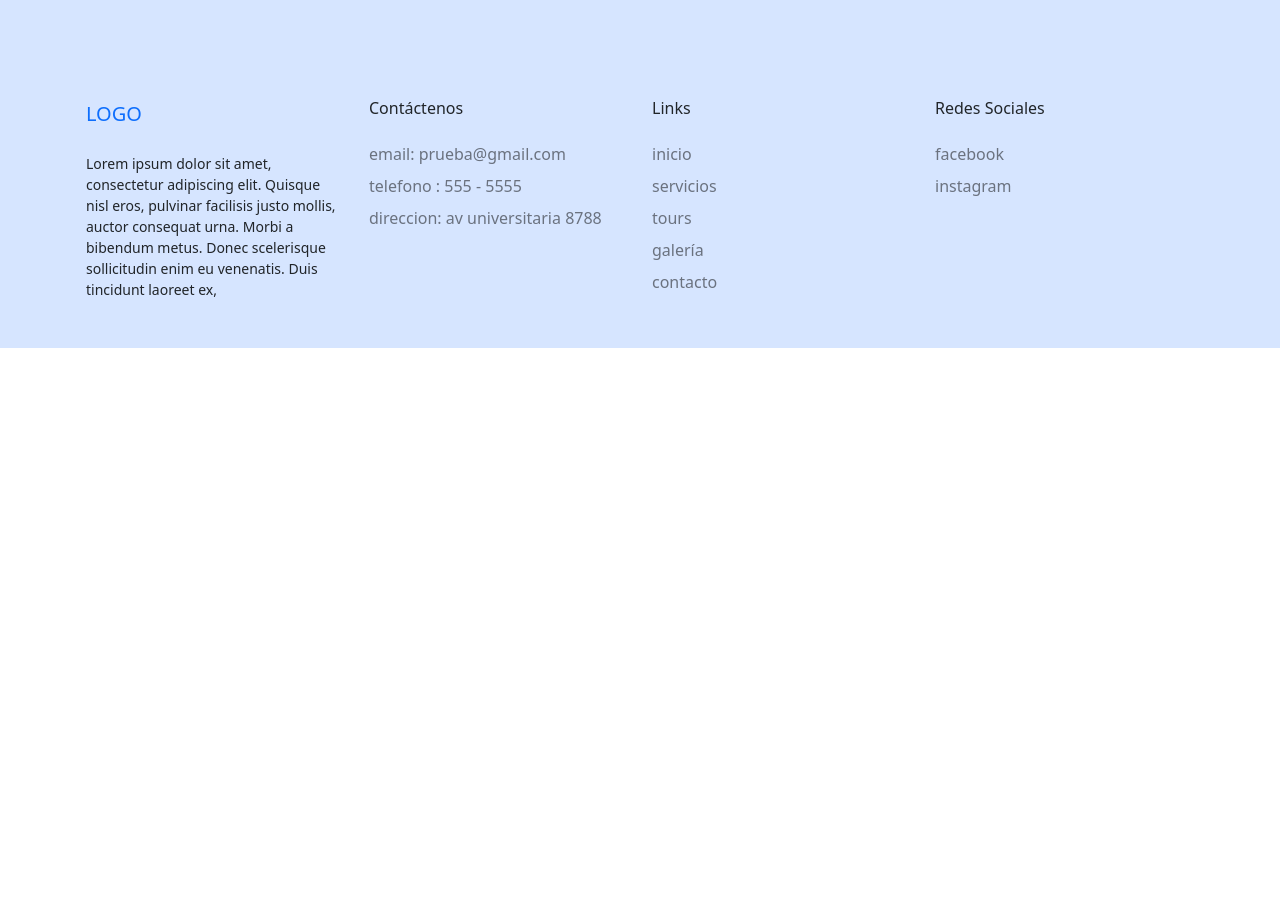
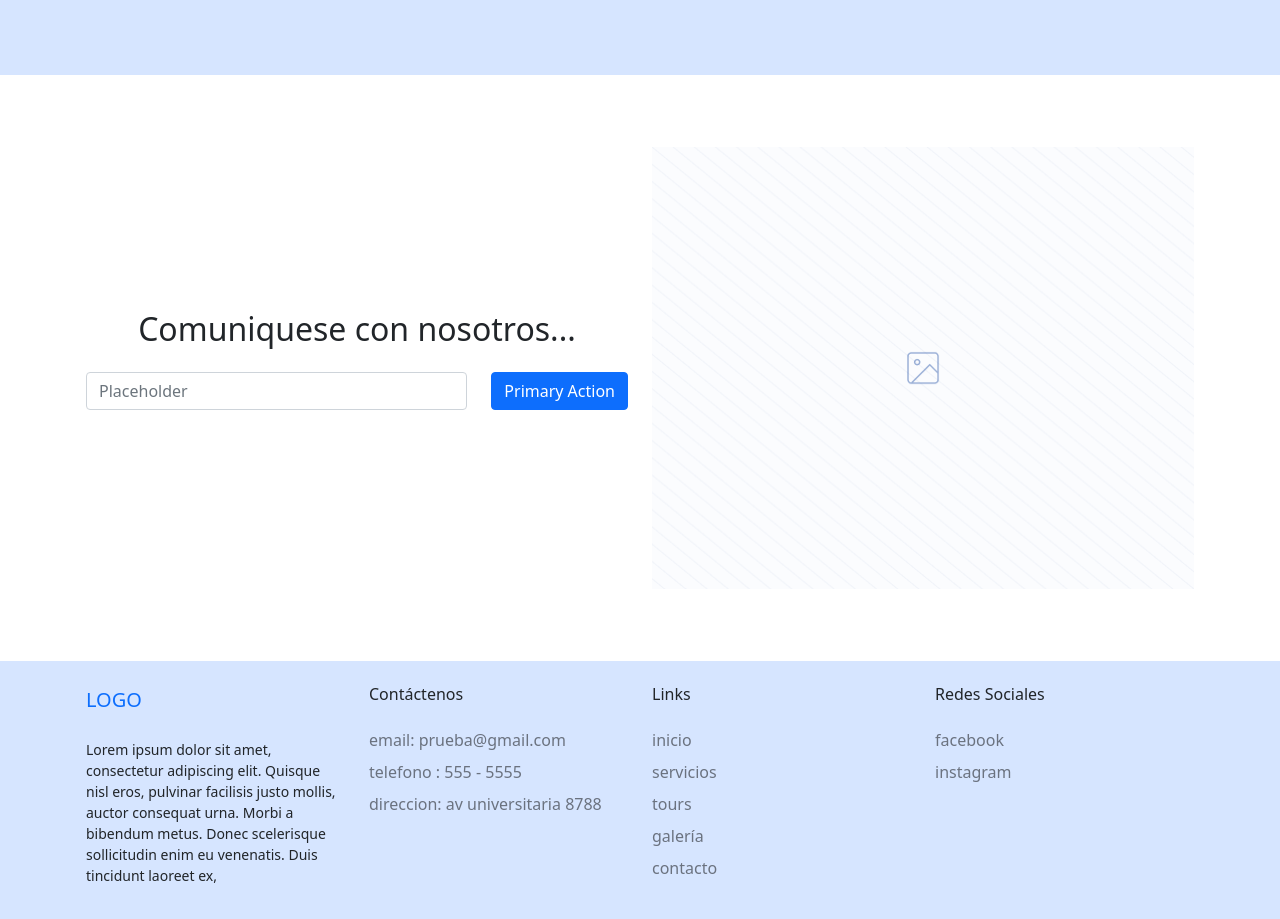
Before and after one commit to helio3197/magic-peru, a React (Create React App) app: page / in a window 1280 px wide. Shown: the part 3160-4079 px from the top of the page. Before the commit the page ends 3508 px from the top, so only its background shows below. Built offline with nearby package versions, Linux system fonts and the light colour scheme.

Commit message:
Create the Contact section

```diff
--- /dev/null
+++ b/src/components/Homepage/Contact.js
@@ -0,0 +1,59 @@
+import { useState } from 'react';
+import Container from 'react-bootstrap/Container';
+import Row from 'react-bootstrap/Row';
+import Col from 'react-bootstrap/Col';
+import Form from 'react-bootstrap/Form';
+import Button from 'react-bootstrap/Button';
+import contactImage from '../../assets/contact-placeholder.png';
+
+const Contact = () => {
+  const [inputVal, setInputVal] = useState('');
+
+  return (
+    <Container className="my-5">
+      <Row xs="1" sm="2" className="px-3 px-sm-0">
+        <Col className="d-flex flex-column justify-content-center">
+          <h2 className="text-center">
+            Comuniquese con nosotros...
+          </h2>
+          <Form>
+            <Row>
+              <Form.Group
+                as={({
+                  children, className, xs, lg,
+                }) => (
+                  <Col className={className} xs={xs} lg={lg}>{children}</Col>
+                )}
+                controlId="placeholder"
+                xs="12"
+                lg="auto"
+                className="flex-grow-1 py-3"
+              >
+                <Form.Label visuallyHidden>
+                  placeholder
+                </Form.Label>
+                <Form.Control
+                  type="text"
+                  placeholder="Placeholder"
+                  required
+                  value={inputVal}
+                  onChange={(e) => setInputVal(e.target.value)}
+                />
+              </Form.Group>
+              <Col xs="auto" className="d-flex align-items-center">
+                <Button type="submit">
+                  Primary Action
+                </Button>
+              </Col>
+            </Row>
+          </Form>
+        </Col>
+        <Col className="py-4">
+          <img src={contactImage} alt="contact" className="w-100" />
+        </Col>
+      </Row>
+    </Container>
+  );
+};
+
+export default Contact;
--- a/src/components/Homepage/Homepage.js
+++ b/src/components/Homepage/Homepage.js
@@ -4,6 +4,7 @@ import WhyUs from './WhyUs';
 import Destinies from './Destinies';
 import PhotoGallery from './PhotoGallery';
 import Reviews from './Reviews';
+import Contact from './Contact';
 
 const Homepage = () => (
   <Container fluid as="main" className="p-0 d-inline-block">
@@ -12,6 +13,7 @@ const Homepage = () => (
     <Destinies />
     <PhotoGallery />
     <Reviews />
+    <Contact />
   </Container>
 );
 
```
Also changed, not shown: src/assets/contact-placeholder.png (added).
